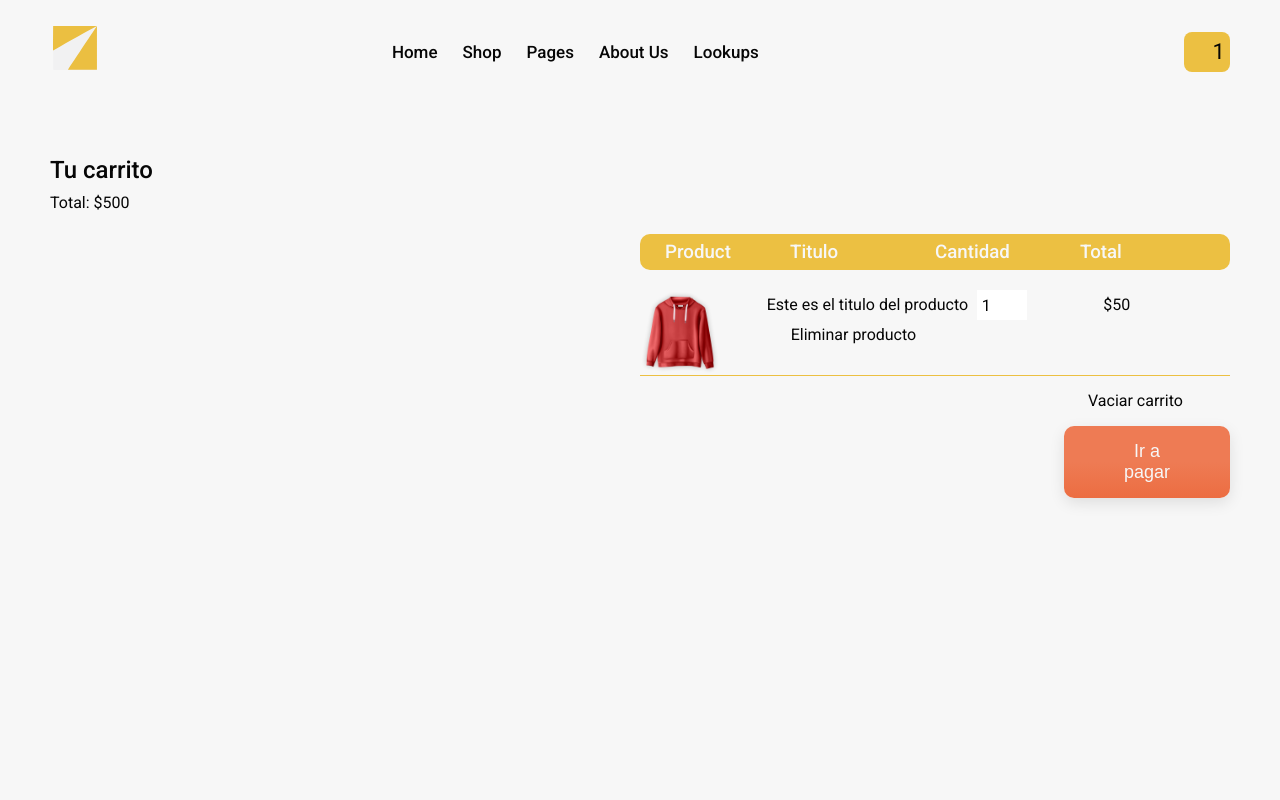
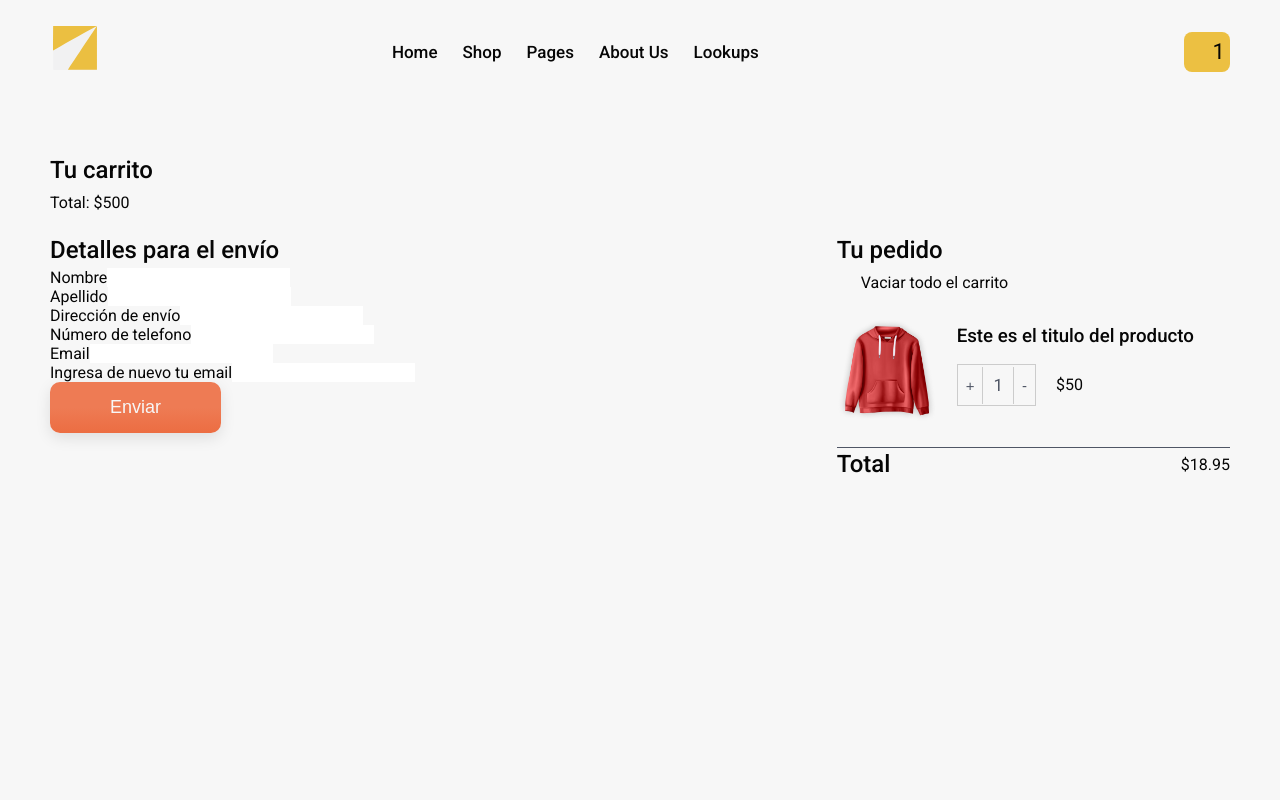
Before and after one commit to osunadan/ecommerce-react-practice, a React (Vite) app: page /carrito in a window 1280 px wide. Shown: the top 800 px of the page. Built offline with nearby package versions, Linux system fonts and the light colour scheme; some icons are missing; a web font is replaced by a local one.

Commit message:
Continuando estilos del carrito

```diff
--- a/src/componentes/Checkout/Carrito.jsx
+++ b/src/componentes/Checkout/Carrito.jsx
@@ -1,48 +1,72 @@
 import React from 'react';
 import 'boxicons';
+import ItemCarrito from './ItemCarrito';
 
 export default function Carrito() {
   return (
     <section className="section carrito">
-        <div className="col container">
+        <div className="container">
             <div className="top">
                 <div className="titleCarrito">
                 <h2>Tu carrito</h2>
                 <p>Total: $500</p>
             </div>
         </div>
-        <div className="row">
-        <div className="carritoTitles">
-            <h3>Product</h3>
-            <h3>Titulo</h3>
-            <h3>Cantidad</h3>
-            <h3>Total</h3>
+        <div className="col-1 checkout">
+            <h2 className="checkout-heading">Detalles para el envío</h2>
+            <div className="payment-form">
+                <form action="#">
+                    <div className="name-lastname-container">
+
+                        <div className="name">
+                        <label htmlFor="cardholder-name" className="label-default">Nombre</label>
+                        <input type="text" id="cardholder-name" className="input-default" />
+                        </div>
+
+                        <div className="last-name">
+                        <label htmlFor="cardholder-lastname" className="label-default">Apellido</label>
+                        <input type="text" id="cardholder-lastname" className="input-default" />
+                        </div>
+                    </div>
+
+                    <div className="adress">
+                        <label htmlFor="adress" className="label-default">Dirección de envío</label>
+                        <input type="text" id="adress" className="input-default" />
+                    </div>
+
+                    <div className="phone">
+                        <label htmlFor="phone" className="label-default">Número de telefono</label>
+                        <input type="number" id="phone" className="input-default" />
+                    </div>
+
+                    <div className="email-container">
+
+                        <div className="email1">
+                        <label htmlFor="email1" className="label-default">Email</label>
+                        <input type="email" id="email1" className="input-default" />
+                        </div>
+
+                        <div className="email2">
+                        <label htmlFor="email2" className="label-default">Ingresa de nuevo tu email</label>
+                        <input type="email" id="email2" className="input-default" />
+                        </div>
+                    </div>
+
+                    <button className="btn">Enviar</button>
+                </form>
+            </div>
         </div>
-        <div className="carritoItems">
-            <img src="../../src/assets/product-1.png" alt="" />
-            <div className='TituloProducto'>
-                <p>Este es el titulo del producto</p>
-                <div className="d-flex">
-                <span><box-icon type='solid' name='trash'></box-icon></span>
-                <p>Eliminar producto</p>
-            </div>
-            </div>
-        <div className='CantidadProducto'>
-            <input type="number" value="1" />
-        </div>
-        <div className="TotalProducto">
-            <p>$50</p>
-        </div>
-        </div>
-        <div className="carritoActions">
+        <div className="col-2 order-summery">
+            <h2 className="checkout-heading">Tu pedido</h2>
             <div className="d-flex">
                 <span><box-icon name='trash-alt'></box-icon></span>
-                <p>Vaciar carrito</p>
+                <p>Vaciar todo el carrito</p>
             </div>
-            <button className="btn">Ir a pagar</button>
+        <ItemCarrito/>
+        <div className="total d-flex">
+            <h2>Total</h2>
+            <p>$18.95</p>
         </div>
-        </div>
-        <div className="row">
             </div>
         </div>
     </section>
--- /dev/null
+++ b/src/componentes/Checkout/ItemCarrito.jsx
@@ -0,0 +1,25 @@
+import React from 'react';
+import 'boxicons';
+import Contador from "../products-detail/Contador"
+
+export default function ItemCarrito() {
+  return (
+    <div className="carritoItems d-flex">
+        <div className="col-1">
+            <img src="../../src/assets/product-1.png" alt="" />
+        </div>
+        <div className="col-2">
+            <div className='top'>
+                <h3>Este es el titulo del producto</h3>
+            </div>
+            <div className="bottom d-flex">
+            <Contador enCarrito={true}/>
+            <p className="price">$50</p>
+            </div>
+        </div>
+        <div className="col-3">
+        <box-icon name='x'></box-icon>
+        </div>
+        </div>
+  )
+}
--- a/src/componentes/products-detail/Contador.jsx
+++ b/src/componentes/products-detail/Contador.jsx
@@ -1,6 +1,6 @@
 import { useState } from "react";
 
-export default function Contador({initial = 1, onAdd}) {
+export default function Contador({initial = 1, onAdd, enCarrito}) {
 const [cantidad, setCantidad] = useState(initial);
 
 const sumar = () => {
@@ -26,9 +26,9 @@ const agregar = () => {
 		<p className="contadorItem">{cantidad}</p>
 	    <button className="contadorItem" onClick={restar}>-</button>
     </div>
-    <div className="bottom">
+    {enCarrito ? <span></span> : <div className="bottom">
 		<button onClick={agregar} className="botonAgregar btn">Agregar al carrito</button>
-	</div>
+	</div>}
     </div>
   )
 }
--- a/src/styles/styles.css
+++ b/src/styles/styles.css
@@ -1223,10 +1223,11 @@ gap: 3rem 0;
 }
 
 .contadorContainer .top .contadorItem:nth-child(1), .contadorItem:nth-child(3){
-    padding: 1.7rem 2rem;
+    padding: 1rem 0.8rem;
     color: var(--default-color);
     font-size: 1.5rem;
     cursor: pointer;
+    background-color: #f7f7f7;
 }
 
 .contadorContainer .top .contadorItem:nth-child(1){
@@ -1238,70 +1239,63 @@ gap: 3rem 0;
 }
 
 .contadorContainer .top .contadorItem:nth-child(2){
-    padding: 1rem 2rem;
+    padding: 0.5rem 1rem;
     color: var(--default-color);
     font-size: 1.7rem;
 }
 
 /* ========== Carrito Page =========== */
 
-.carrito .col{
+.carrito .container{
     height: 70vh;
     display: grid;
-    grid-template-columns: 1fr 1fr;
+    grid-template-columns: 2fr 1fr;
     grid-template-rows: 8rem 1fr;
 }
 
-.carrito .col .row:nth-child(2){
+.carrito .col-2{
     grid-column: 2;
     grid-row: 2;
 }
 
-.carritoTitles{
-    background-color: var(--primary-color);
-    padding: 0.5rem 0.5rem;
-    margin-bottom: 2rem;
-    border-radius: 1rem;
+.carrito .col-1{
+    grid-column: 1;
+    grid-row: 2;
 }
 
-.carritoTitles h3{
-    color: var(--white-color);
+.carrito .col-2 .carritoItems{
+    margin: 2rem 0;
 }
 
-.carritoTitles h3:first-child{
-    margin-left: 2rem;
+.carrito .col-2 .total{
+    border-top: 1px solid var(--default-color);
+    justify-content: space-between;
 }
 
-.carritoTitles, .carritoItems, .carritoActions{
-    display: grid;
-    grid-template-columns: repeat(4, 1fr);
+.carrito .col-2 .total .d-flex{
+    margin-top: 1rem;
 }
 
-.carrito .row:nth-child(2) .carritoActions{
-    border-top: 1px solid #ecc042;
-    row-gap: 1rem;
-    padding-top: 1rem;
+.carrito .col-2 .carritoItems .col-1{
+    margin-right: 2rem;
 }
 
-.carrito .col .row:nth-child(2) .carritoItems img{
-    width: 8rem;
+.carrito .col-2 .carritoItems img{
+    width:10rem;
     height: auto;
 }
 
-.carrito .row:nth-child(2)  .carritoItems .TituloProducto{
-    width: 21rem;
+.carrito .col-2 .carritoItems .col-2{
+    flex-grow: 2;
 }
 
-.carrito .row:nth-child(2) .carritoItems .CantidadProducto input{
-    width: 5rem;
-    height: 3rem;
-    padding: 0.5rem;
+.carrito .col-2 .carritoItems .col-3{
+    flex-grow: 1;
 }
 
-.carrito .row:nth-child(2) .carritoActions .d-flex, .btn{
-    grid-column: 4;
+.carrito .col-2 .carritoItems .col-2 .bottom{
+    gap: 2rem;
 }
-
 
 
 @media (max-width: 567px){
@@ -1318,25 +1312,25 @@ gap: 3rem 0;
         justify-content: space-evenly;
     }
 
-    .carrito .row:nth-child(2) .carritoItems .TituloProducto{
+    .carrito .col-2 .carritoItems .TituloProducto{
         width: 12rem;
     }
 
-     .carrito .row:nth-child(2) .carritoTitles h3{
+     .carrito .col-2 .carritoTitles h3{
          font-size: 1.5rem;
      }
 
-     .carrito .row:nth-child(2) .carritoTitles h3:first-child{
+     .carrito .col-2 .carritoTitles h3:first-child{
          margin-left: 0;
      }
 
-     .carrito .row:nth-child(2) .carritoItems .TituloProducto p{
+     .carrito .col-2 .carritoItems .TituloProducto p{
          font-size: 1.2rem;
          margin: 0;
          line-height: 2rem;
      }
 
-     .carrito .row:nth-child(2) .carritoItems img{
+     .carrito .col-2 .carritoItems img{
          width: 8rem;
          height: auto;
      }
```
